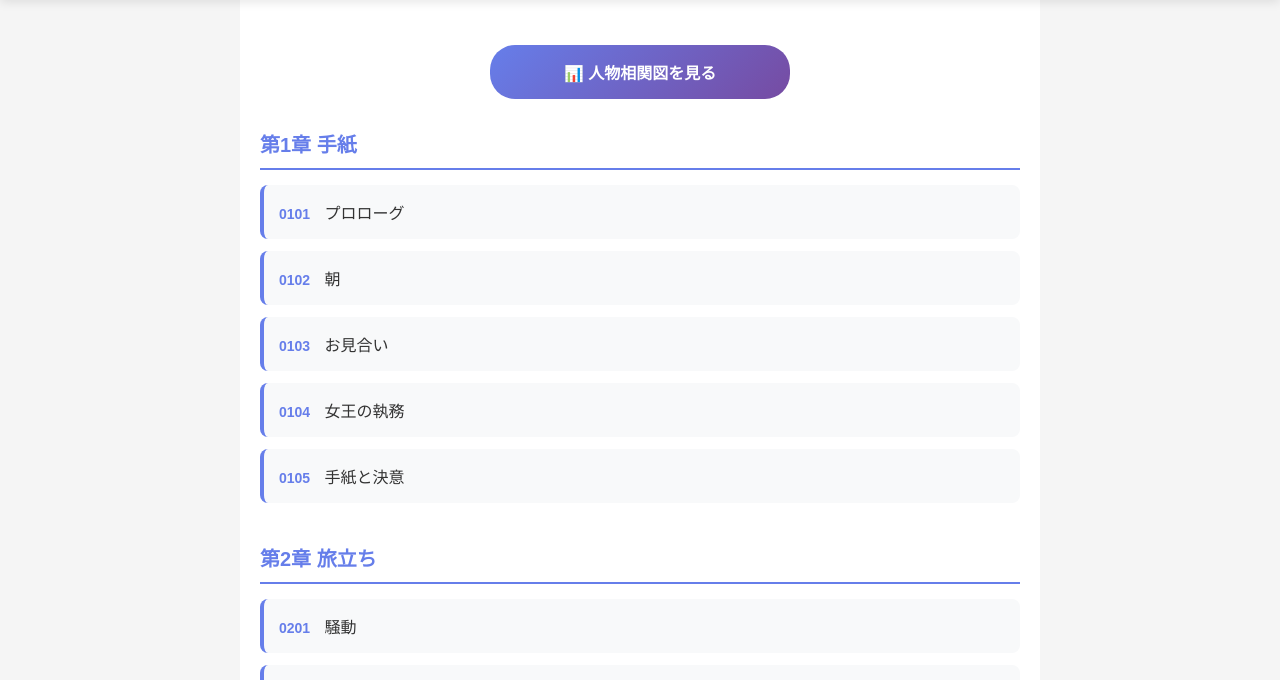
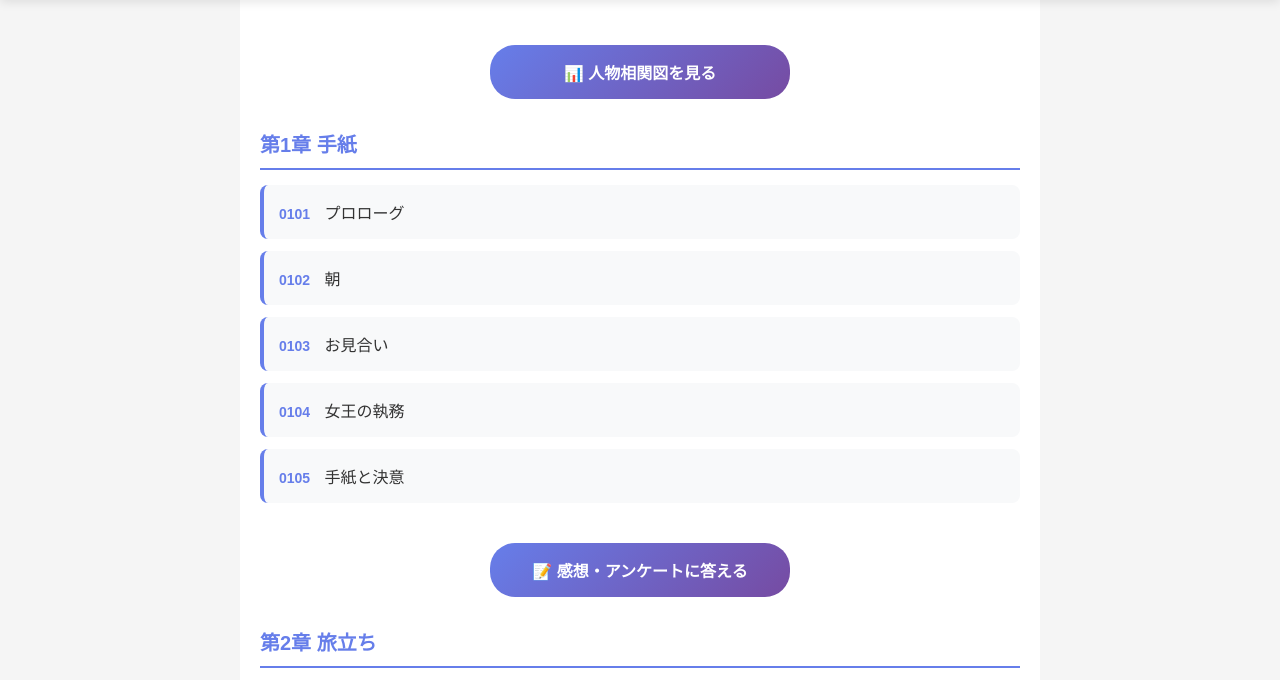
Before and after one commit to nakayamaykyk/nordia20251115, a plain HTML site: page index.html in a window 1280 px wide. Shown: the part 75-755 px from the top of the page. Drawn offline with Linux system fonts and the light colour scheme.

Commit message:
Update index.html

```diff
--- a/index.html
+++ b/index.html
@@ -181,7 +181,7 @@
                 </li>
             </ul>
         </div>
-
+  <a href="https://forms.gle/cDTs1RGnmK7uaVqL8" target="_blank" class="relation-button">📝 感想・アンケートに答える</a>
         <div class="chapter">
             <h2 class="chapter-title">第2章 旅立ち</h2>
             <ul class="episode-list">
```
